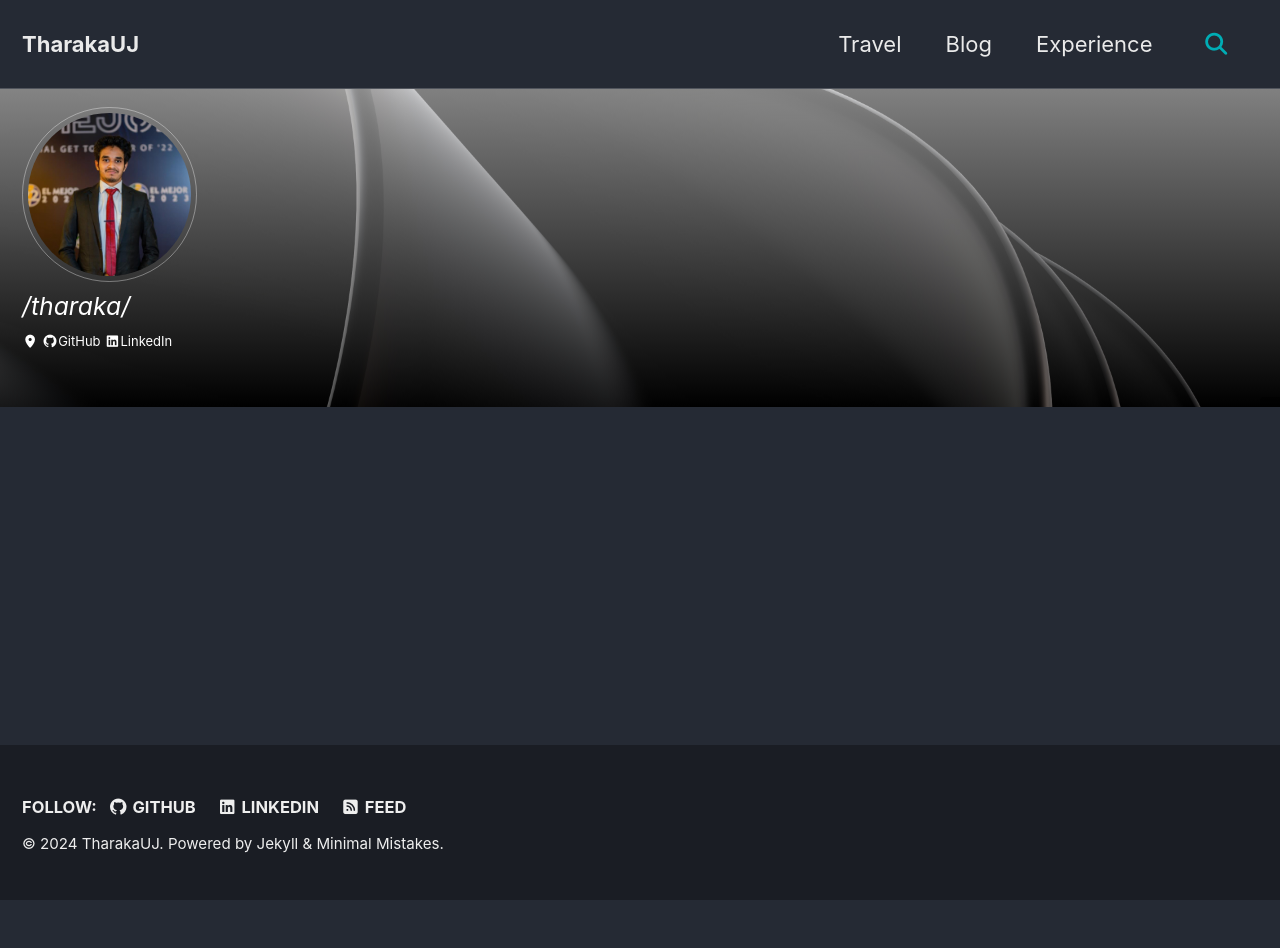
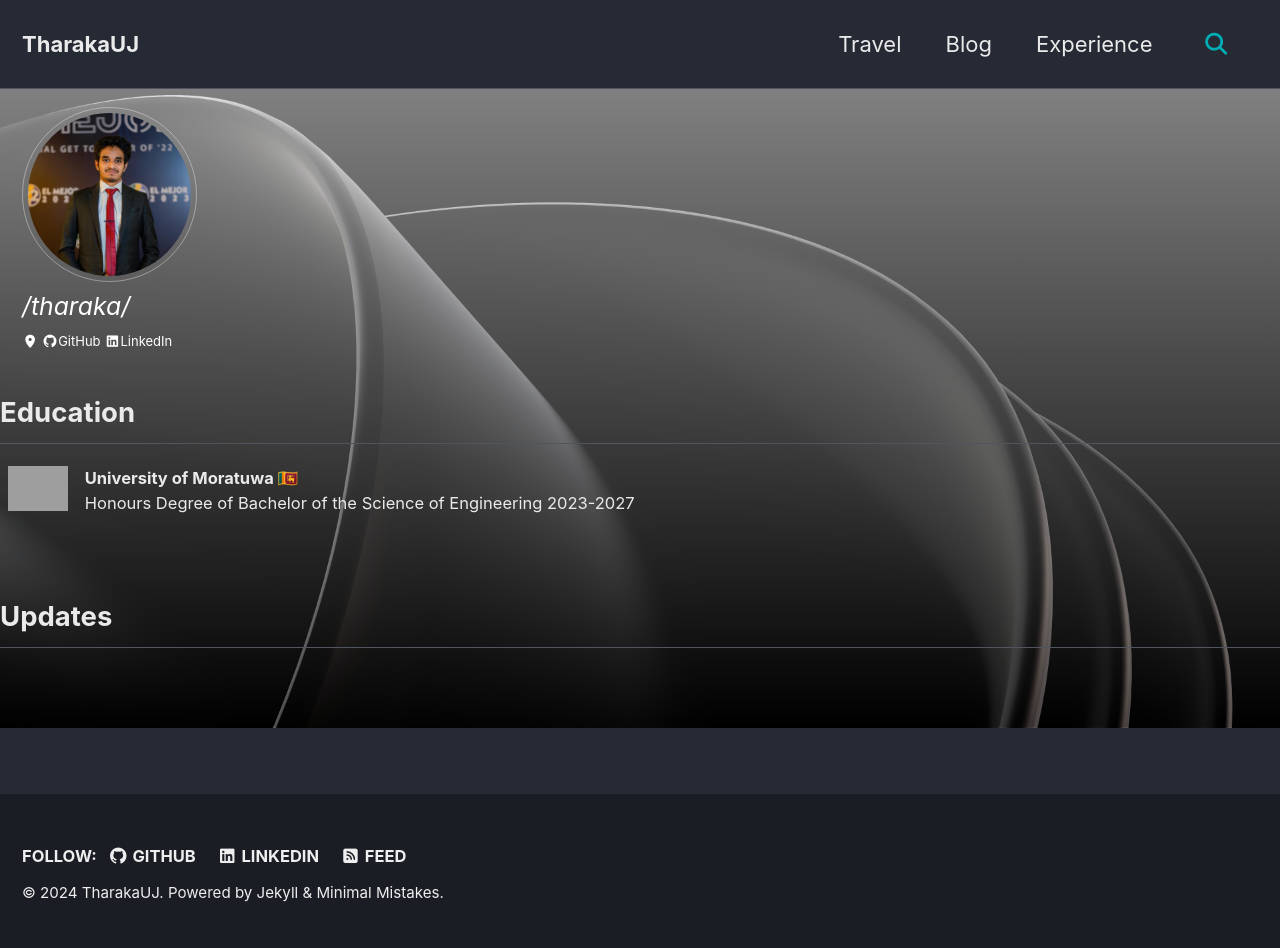
Before and after one commit to TharakaUJ/TharakaUJ.github.io, a Jekyll site: the page built from index.html, in a window 1280 px wide. Built offline with Jekyll 4.4.1, drawn with Linux system fonts in a browser that asks for light colours; cached includes are drawn as plain includes; the list of posts is cut into pages by our own code; before the commit the page ends 900 px from its top, so only the background shows below that; grey boxes are pictures that could not be loaded.

Commit message:
Refactor index.html to comment out content sections and adjust education details

```diff
--- a/index.html
+++ b/index.html
@@ -39,8 +39,8 @@ sidebar: false
     <span class="page__hero-caption">
         <!-- <a href="{{site.siteUrl}}/">Something here</a> -->
     </span>
-    <!-- <section class="page__content" itemprop="text">
-        <p>
+    <section class="page__content" itemprop="text">
+        <!-- <p>
             About me:
         </p>
         <p style="text-align: center;">
@@ -48,7 +48,7 @@ sidebar: false
                 <nobr>Systems Security</nobr>
             </span>
 
-        </p>
+        </p> -->
         <h2 id="education">Education<a class="header-link" href="#education" title="Permalink"><span
                     class="sr-only">Permalink</span></a></h2>
         <div class="about_row">
@@ -57,24 +57,10 @@ sidebar: false
                     <tbody style=" border:0px;">
                         <tr style=" border:0px;">
                             <td style=" border:0px; vertical-align:top;"><img
-                                    src="https://archfx.github.io/images/logos/uf.png" width="60px"><br></td>
-                            <td style=" border:0px;">
-                                <p><b>University of Florida 🇺🇸 </b><br> Doctor of Philosophy, Computer Engineering
-                                    2021-Present <br></p>
-                            </td>
-                        </tr>
-                    </tbody>
-                </table>
-            </div>
-            <div class="about_column">
-                <table style=" border:0px;">
-                    <tbody style=" border:0px;">
-                        <tr style=" border:0px;">
-                            <td style=" border:0px; vertical-align:top;"><img
                                     src="https://archfx.github.io/images/logos/uom.png" width="60px"></td>
                             <td style=" border:0px; ">
                                 <p><b>University of Moratuwa 🇱🇰 </b><br> Honours Degree of Bachelor of the Science of
-                                    Engineering 2015-2019 <br> Specialisation: Computer Science and Engineering (ICE)
+                                    Engineering 2023-2027
                                 </p>
                             </td>
                         </tr>
@@ -87,7 +73,7 @@ sidebar: false
                 <span class="sr-only">Permalink</span>
             </a>
         </h2>
-        <div id="multilines">
+        <!-- <div id="multilines">
             <div class="container">
                 <ul class="newsticker" style="height: 165px; overflow: hidden;">
                     <li style="margin-top: 0px;"> Excited to announce that our paper titled 'Scalable Detection of
@@ -105,6 +91,6 @@ sidebar: false
             <script
                 src="https://www.jqueryscript.net/demo/Flexible-jQuery-Vertical-News-Ticker-Plugin-Advanced-News-Ticker/js/newsTicker.js"></script>
             <script> var multilines = $('#multilines .newsticker').newsTicker({ row_height: 55, speed: 800, }); var oneliner = $('#oneliner .newsticker').newsTicker({ row_height: 34, max_rows: 1, time: 5000, nextButton: $('#oneliner .header') }); // Pause newsTicker on .header hover $('#oneliner .header').hover(function() { oneliner.newsTicker('pause'); }, function() { oneliner.newsTicker('unpause'); }); </script>
-        </div>
-    </section> -->
+        </div> -->
+    </section>
 </div>
```
